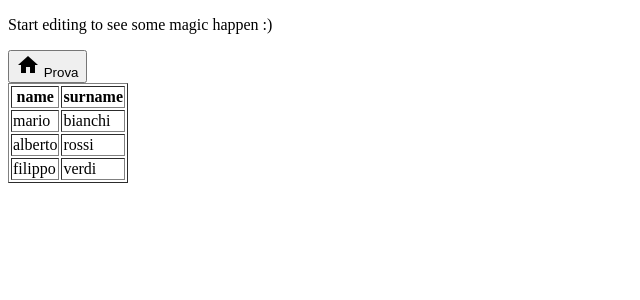
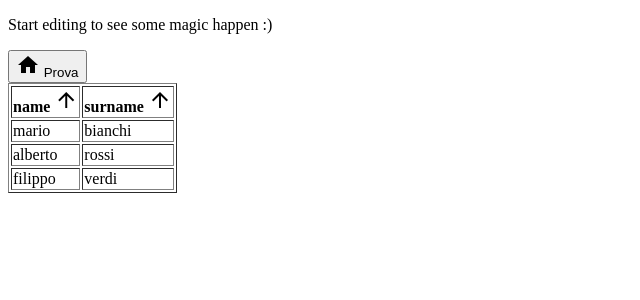
Before and after one commit to salvatore-castellitti/PrimiPassiAngular, an Angular app: page / in a window 1280 px wide. Shown: the top 300 px of the page, without its empty margins (0-640 px from the left). Built offline with nearby package versions, Linux system fonts and the light colour scheme.

Commit message:
Table Sortable

```diff
--- a/src/app/app.component.ts
+++ b/src/app/app.component.ts
@@ -48,6 +48,7 @@ export class AppComponent {
       },
     ]
   }
+
 }
 
 class persons {
--- a/src/app/custom-table/custom-table.component.html
+++ b/src/app/custom-table/custom-table.component.html
@@ -2,8 +2,16 @@
   <table border="1px">
     <thead>
       <tr>
-        <th *ngFor="let header of tableConfig.headers">
+        <th class="tableHeader" *ngFor="let header of tableConfig.headers" (click)="sort(header.key, booleanValue)">
           {{header.label}}
+          <span class="material-icons" *ngIf="booleanValue === false; else elseBlock">
+            arrow_upward
+          </span>
+          <ng-template #elseBlock>
+            <span class="material-icons">
+              arrow_downward
+            </span>
+          </ng-template>
         </th>
       </tr>
     </thead>
--- a/src/app/custom-table/custom-table.component.ts
+++ b/src/app/custom-table/custom-table.component.ts
@@ -16,13 +16,31 @@ export class CustomTableComponent implements OnInit {
   ngOnInit(): void {
   }
 
+  booleanValue: any = false;
+  sort(headerKey, booleanValue) {
+    if(booleanValue == true){
+      this.data.sort((a,b) => a[headerKey] < b[headerKey] ? 1 : a[headerKey] > b[headerKey] ? -1 : 0)
+      this.booleanValue = !this.booleanValue
+    }
+    else{
+      this.data.sort((a,b) => a[headerKey] > b[headerKey] ? 1 : a[headerKey] < b[headerKey] ? -1 : 0)
+      this.booleanValue = !this.booleanValue
+
+    }
+  }
 }
 
-class MyHeaders {
+export class MyHeaders {
   key: string;
   label: string;
 }
+//
+// export class MyOrder{
+//   defaultColumn: string;
+//   orderType: string;
+// }
 
 export class MyTableConfig{
   headers: MyHeaders[];
+  // order : MyOrder;
 }
```
